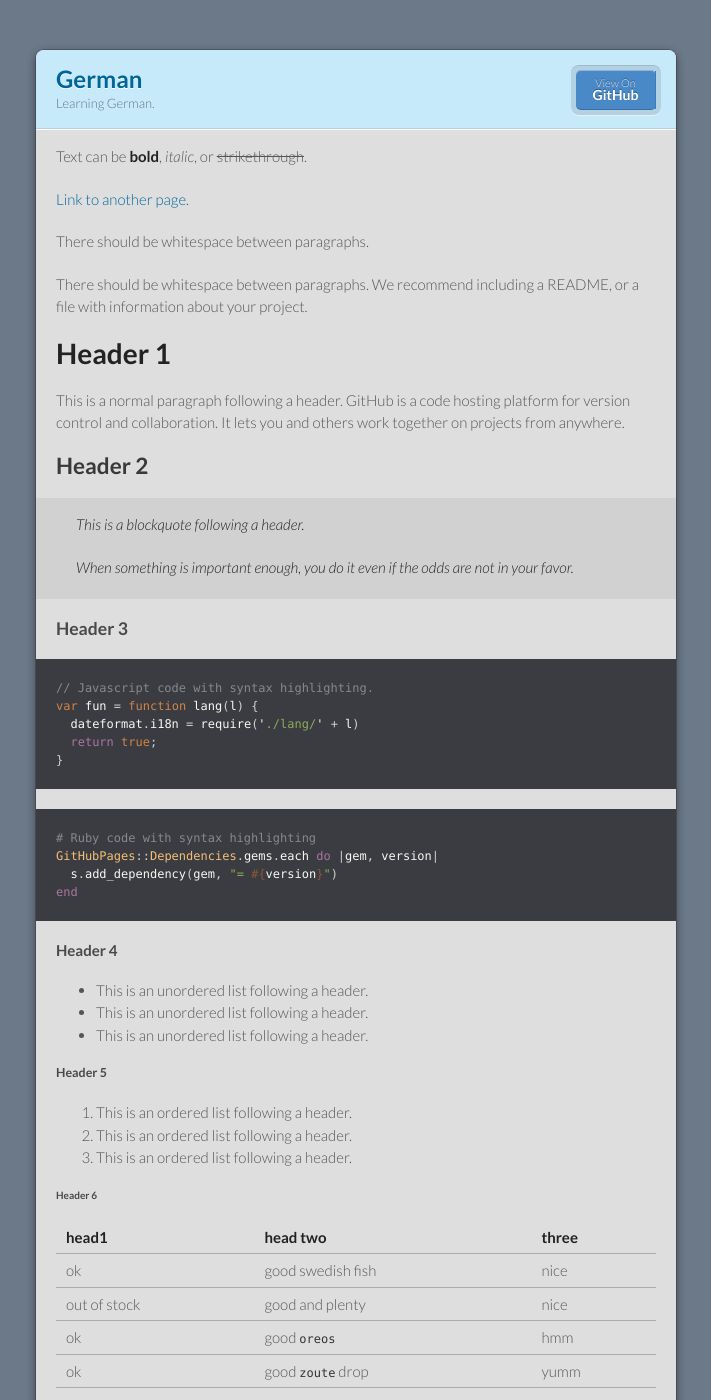
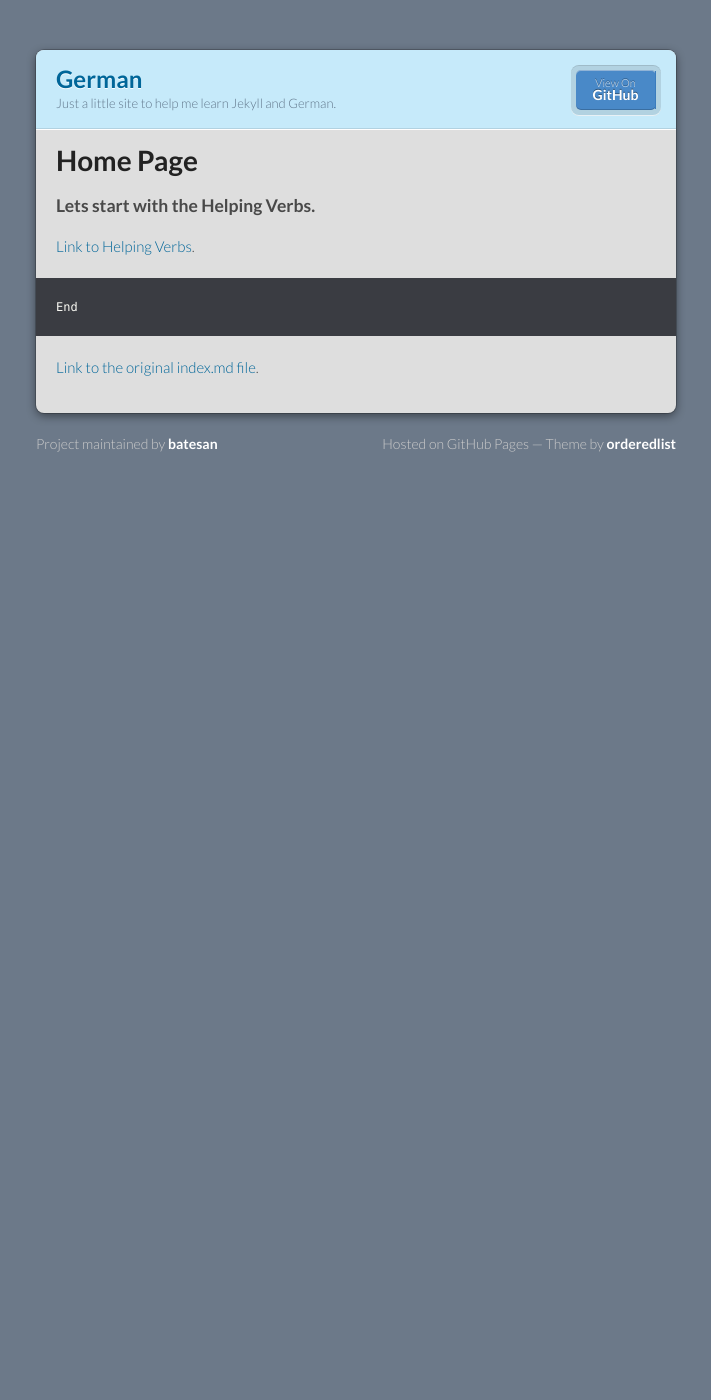
Before and after one commit to batesan/german, a Jekyll site: the page built from index.md, in a window 1280 px wide and 1400 px high. Shown: the whole window, without its empty margins (284-995 px from the left). Built offline with Jekyll 4.4.1, drawn with Linux system fonts in a browser that asks for light colours; our own code applies the rules of GitHub Pages for plain Markdown files; some of the changed text lies outside the part shown.

Commit message:
helper verbs

````diff
--- a/_config.yml
+++ b/_config.yml
@@ -1,5 +1,5 @@
 title: German
-description: Learning German.
+description: Just a little site to help me learn Jekyll and German.
 # show_downloads:
 google_analytics:
 theme: jekyll-theme-modernist
--- a/index.md
+++ b/index.md
@@ -2,122 +2,17 @@
 layout: default
 ---
 
-Text can be **bold**, _italic_, or ~~strikethrough~~.
+# Home Page
 
-[Link to another page](./another-page.html).
 
-There should be whitespace between paragraphs.
 
-There should be whitespace between paragraphs. We recommend including a README, or a file with information about your project.
+### Lets start with the Helping Verbs.
 
-# Header 1
+[Link to Helping Verbs](./helping-verbs.html).
 
-This is a normal paragraph following a header. GitHub is a code hosting platform for version control and collaboration. It lets you and others work together on projects from anywhere.
 
-## Header 2
-
-> This is a blockquote following a header.
->
-> When something is important enough, you do it even if the odds are not in your favor.
-
-### Header 3
-
-```js
-// Javascript code with syntax highlighting.
-var fun = function lang(l) {
-  dateformat.i18n = require('./lang/' + l)
-  return true;
-}
+```
+End
 ```
 
-```ruby
-# Ruby code with syntax highlighting
-GitHubPages::Dependencies.gems.each do |gem, version|
-  s.add_dependency(gem, "= #{version}")
-end
-```
-
-#### Header 4
-
-*   This is an unordered list following a header.
-*   This is an unordered list following a header.
-*   This is an unordered list following a header.
-
-##### Header 5
-
-1.  This is an ordered list following a header.
-2.  This is an ordered list following a header.
-3.  This is an ordered list following a header.
-
-###### Header 6
-
-| head1        | head two          | three |
-|:-------------|:------------------|:------|
-| ok           | good swedish fish | nice  |
-| out of stock | good and plenty   | nice  |
-| ok           | good `oreos`      | hmm   |
-| ok           | good `zoute` drop | yumm  |
-
-### There's a horizontal rule below this.
-
-* * *
-
-### Here is an unordered list:
-
-*   Item foo
-*   Item bar
-*   Item baz
-*   Item zip
-
-### And an ordered list:
-
-1.  Item one
-1.  Item two
-1.  Item three
-1.  Item four
-
-### And a nested list:
-
-- level 1 item
-  - level 2 item
-  - level 2 item
-    - level 3 item
-    - level 3 item
-- level 1 item
-  - level 2 item
-  - level 2 item
-  - level 2 item
-- level 1 item
-  - level 2 item
-  - level 2 item
-- level 1 item
-
-### Small image
-
-![Octocat](https://assets-cdn.github.com/images/icons/emoji/octocat.png)
-
-### Large image
-
-![Branching](https://guides.github.com/activities/hello-world/branching.png)
-
-
-### Definition lists can be used with HTML syntax.
-
-<dl>
-<dt>Name</dt>
-<dd>Godzilla</dd>
-<dt>Born</dt>
-<dd>1952</dd>
-<dt>Birthplace</dt>
-<dd>Japan</dd>
-<dt>Color</dt>
-<dd>Green</dd>
-</dl>
-
-```
-Long, single-line code blocks should not wrap. They should horizontally scroll if they are too long. This line should be long enough to demonstrate this.
-```
-
-```
-The final element.
-```
+[Link to the original index.md file](./index-orig.html).
````
Also changed, not shown: helping-verbs.md (added, +42 -0 lines), 6 other files.
